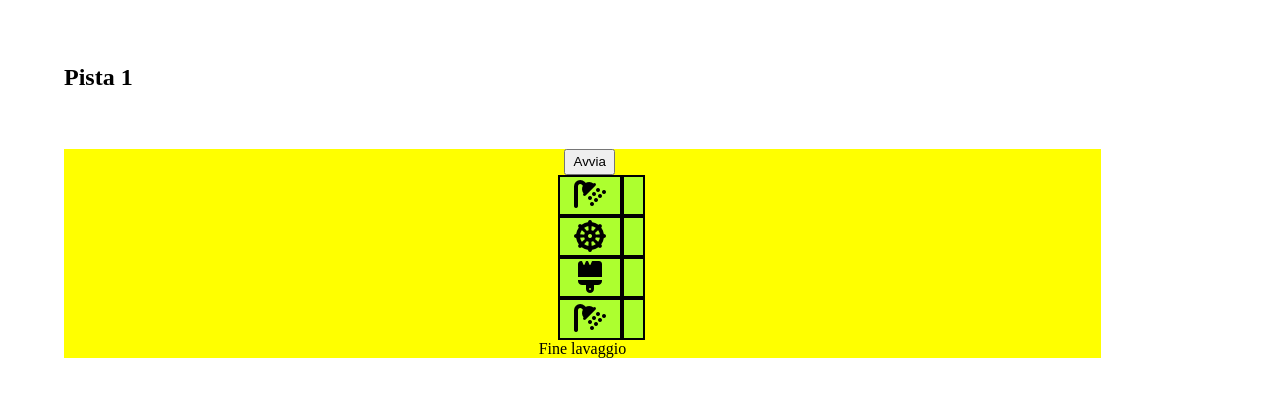
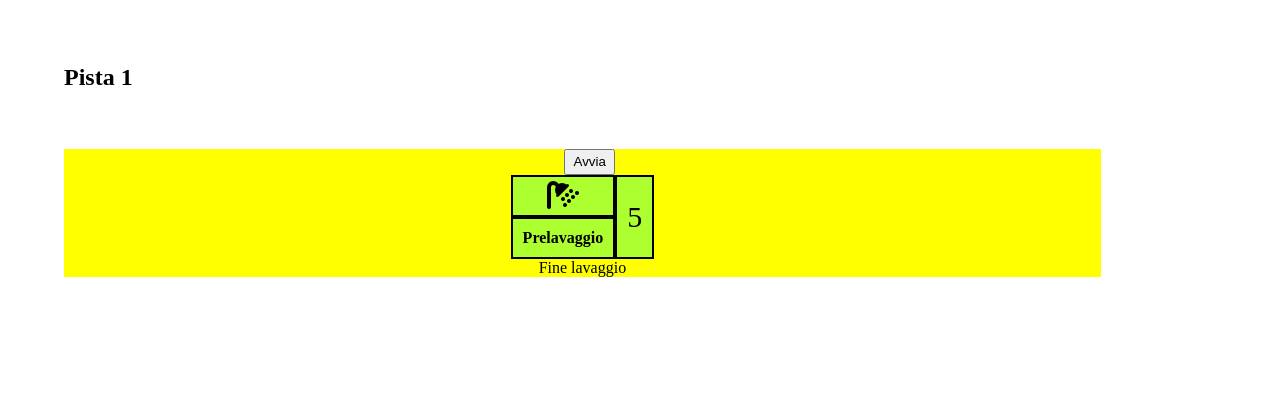
Before and after one commit to Nembo93/cleanService, a plain HTML site: page pages/slove_detail.html in a window 1280 px wide. Drawn offline with Linux system fonts and the light colour scheme.

Commit message:
Migliora stile dei tag con le icone delle operazioni di lavaggio

```diff
--- a/pages/slove_detail.html
+++ b/pages/slove_detail.html
@@ -22,33 +22,52 @@
         </div>
 
         <div>
-            <div class="d_flex">
-                <div class="wash_operation_box wash_operation_icon_box">
-                    <i class="fa-solid fa-shower fa-2xl"></i>
+
+            <!-- PRIMA RIGA -->
+            <div class="d_flex wash_common_box">
+
+                <div>
+                    <div class="wash_box wash_operation_icon_box">
+                        <i class="fa-solid fa-shower fa-2xl"></i>
+                    </div>
+
+                    <div class="wash_box wash_description_box">
+                        <b>Prelavaggio</b>
+                    </div>
                 </div>
-                <div id="timer_container_id_1" class="wash_operation_box wash_operation_timer_box"></div>
+
+                <div id="timer_container_id_1" class="wash_timer_box d_flex">5</div>
+            </div>
+
+            <!-- <div class="d_flex">
+                <div class="wash_operation_icon_box">
+                    Lavacerchi
+                </div>
+                <div class="wash_operation_icon_box">
+                    <i class="fa-solid fa-dharmachakra fa-2xl"></i>
+                </div>
+                <div id="timer_container_id_2" class="wash_operation_timer_box"></div>
             </div>
 
             <div class="d_flex">
-                <div class="wash_operation_box wash_operation_icon_box">
-                    <i class="fa-solid fa-dharmachakra fa-2xl"></i>
+                <div class="wash_operation_icon_box">
+                    Spazzola
                 </div>
-                <div id="timer_container_id_2" class="wash_operation_box wash_operation_timer_box"></div>
+                <div class="wash_operation_icon_box">
+                    <i class="fa-solid fa-brush fa-2xl"></i>
+                </div>
+                <div id="timer_container_id_3" class="wash_operation_timer_box"></div>
             </div>
 
             <div class="d_flex">
-                <div class="wash_operation_box wash_operation_icon_box">
-                    <i class="fa-solid fa-brush fa-2xl"></i>
+                <div class="wash_operation_icon_box">
+                    Risciacquo
                 </div>
-                <div id="timer_container_id_3" class="wash_operation_box wash_operation_timer_box"></div>
-            </div>
+                <div class="wash_operation_icon_box">
 
-            <div class="d_flex">
-                <div class="wash_operation_box wash_operation_icon_box">
-                    <i class="fa-solid fa-shower fa-2xl"></i>
                 </div>
-                <div id="timer_container_id_4" class="wash_operation_box wash_operation_timer_box"></div>
-            </div>
+                <div id="timer_container_id_4" class="wash_operation_timer_box"></div>
+            </div> -->
 
         </div>
 
@@ -56,6 +75,9 @@
         <div>Fine lavaggio</div>
     </div>
 
+    <!-- <i class="fa-solid fa-dharmachakra fa-2xl"></i>
+    <i class="fa-solid fa-brush fa-2xl"></i>
+    <i class="fa-solid fa-shower fa-2xl"></i> -->
 
     <script>
 
--- a/style.css
+++ b/style.css
@@ -257,10 +257,23 @@ html, body{
 
 
 /* box icone operazioni */
-.wash_operation_box{
-    padding: 20%;
+.wash_box{
     border: 2px solid black;
     background-color: greenyellow;
+    padding-left: 10px;
+    padding-right: 10px;
+    padding-top: 10px;
+    padding-bottom: 10px;
+    text-align: center;
+}
+
+.wash_timer_box{
+    font-size: 30px;
+    border: 2px solid black;
+    background-color: greenyellow;
+    padding-left: 10px;
+    padding-right: 10px;
+    align-items: center;
 }
 
 
@@ -292,6 +305,10 @@ html, body{
     flex-direction: column;
 }
 
+.flex_align{
+    align-items: center;
+}
+
 .txt_center{
     text-align: center;
 }
```
